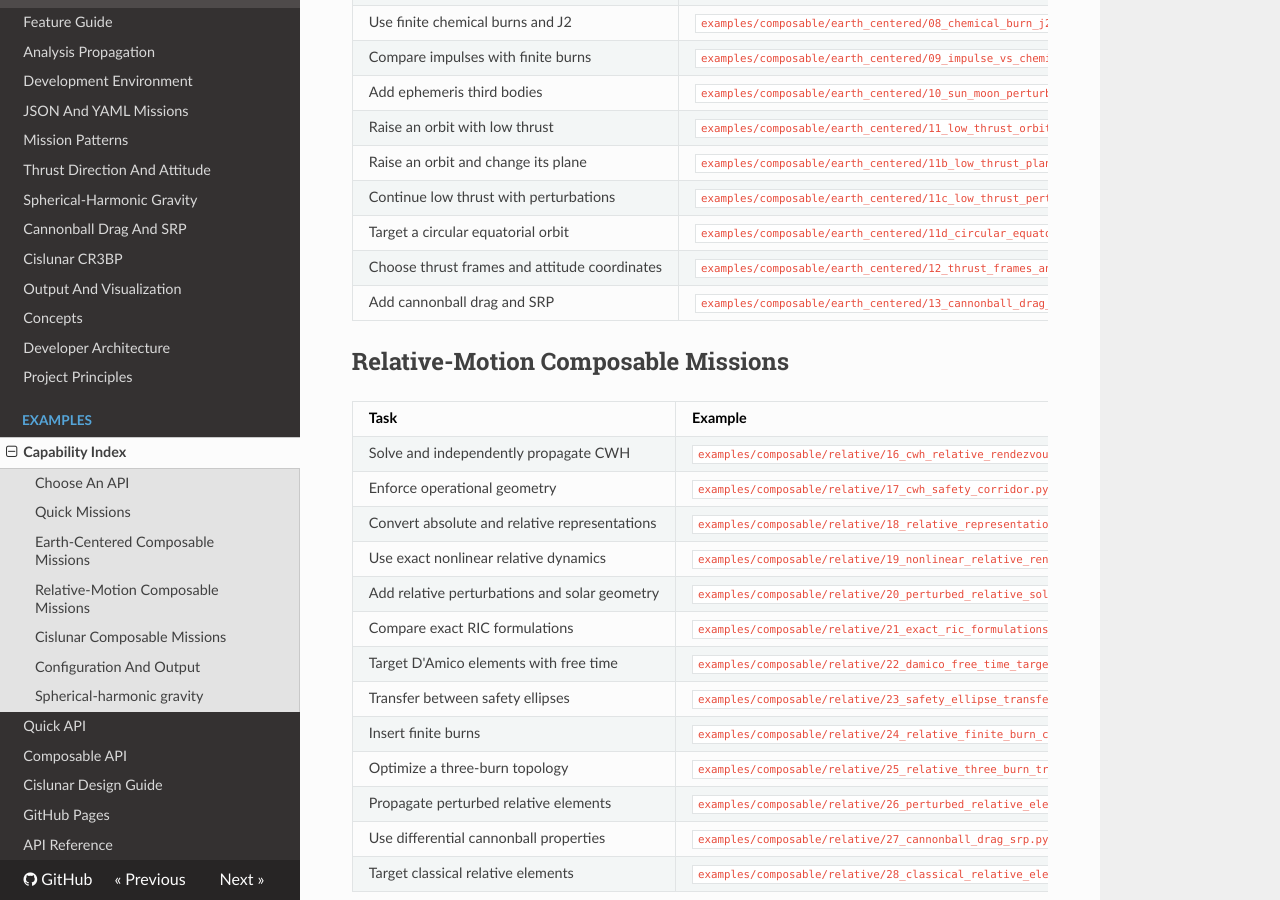
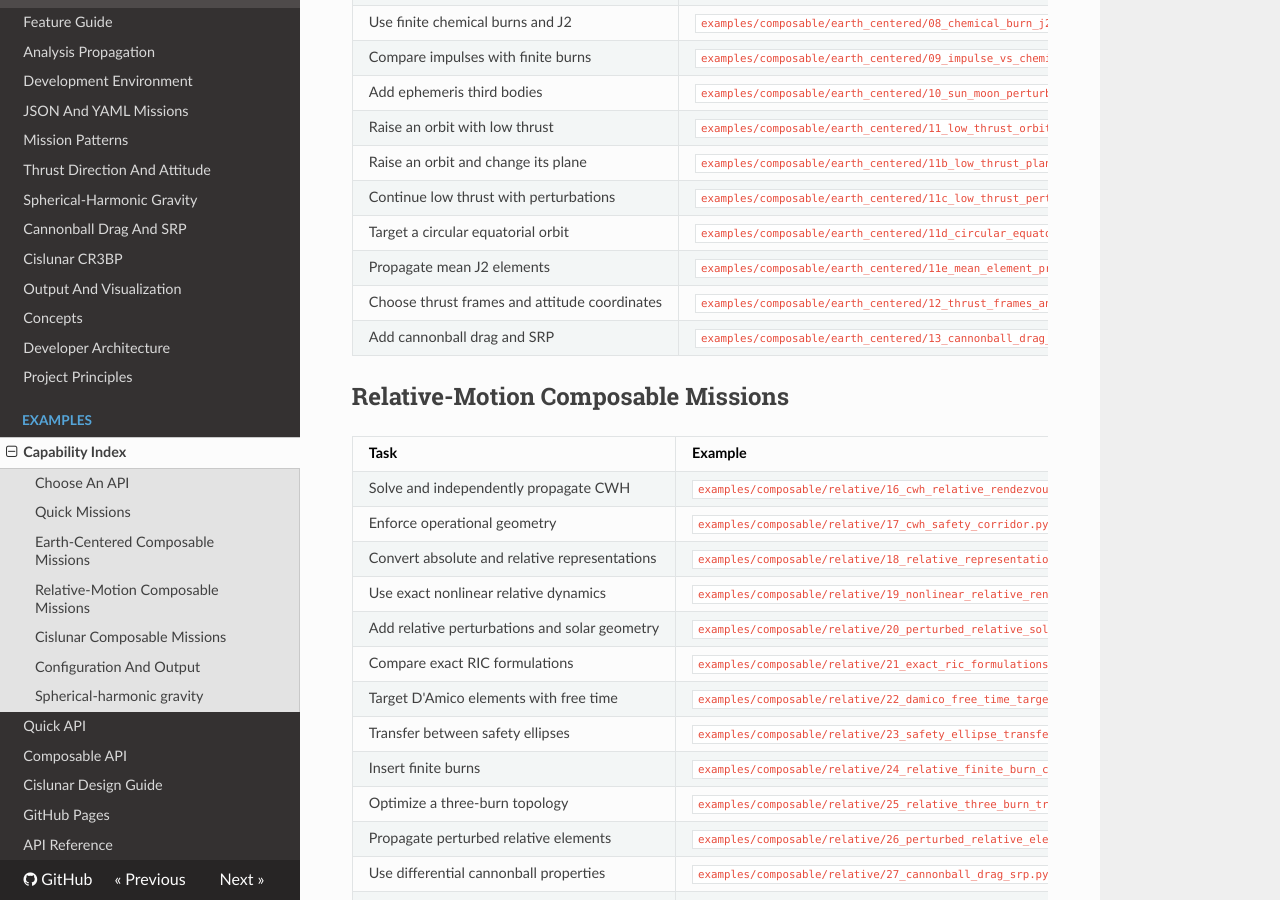
Before and after one commit to GHevia/octavian, an MkDocs documentation site: the page built from docs/examples/index.md, in a window 1280 px wide and 900 px high, scrolled down 1336 px. Built offline with MkDocs 1.6.1, drawn with Linux system fonts in a browser that asks for light colours; nearby versions of some CDN libraries.

Commit message:
Index the mean-element example in the capability guide

```diff
--- a/docs/examples/index.md
+++ b/docs/examples/index.md
@@ -49,6 +49,7 @@ trajectory stay in CR3BP distance, velocity, and time units.
 | Raise an orbit and change its plane | `examples/composable/earth_centered/11b_low_thrust_plane_change.py` | Equinoctial Q-law seed, inclination target, throttle/firing coloring. |
 | Continue low thrust with perturbations | `examples/composable/earth_centered/11c_low_thrust_perturbation_continuation.py` | Reuse solved mass/control histories through J2, 8×8 gravity, and Sun/Moon stages. |
 | Target a circular equatorial orbit | `examples/composable/earth_centered/11d_circular_equatorial_target.py` | Exact e=0 and i=0 targets, FPA, speed, and z/vz alternatives. |
+| Propagate mean J2 elements | `examples/composable/earth_centered/11e_mean_element_propagation.py` | Paired osculating transforms, secular propagation, and numerical model comparison. |
 | Choose thrust frames and attitude coordinates | `examples/composable/earth_centered/12_thrust_frames_and_attitude.py` | Free vector, fixed direction, Euler angles, slew limits. |
 | Add cannonball drag and SRP | `examples/composable/earth_centered/13_cannonball_drag_srp.py` | J2, exponential atmosphere, cannonball properties, BSP Sun. |
 
```
